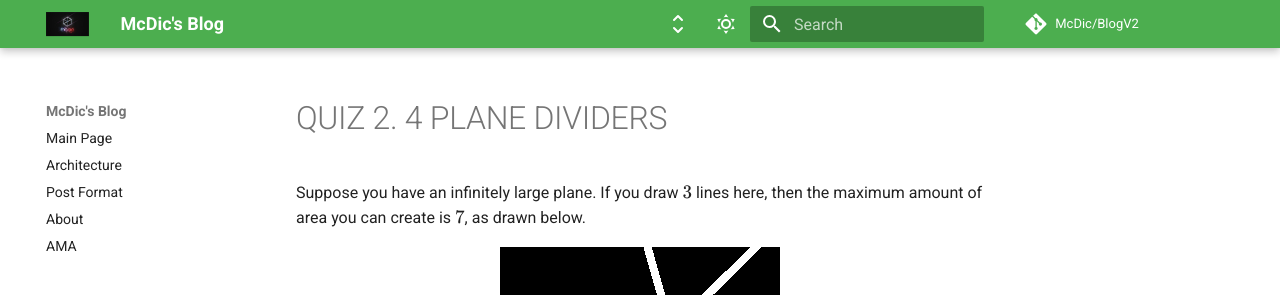
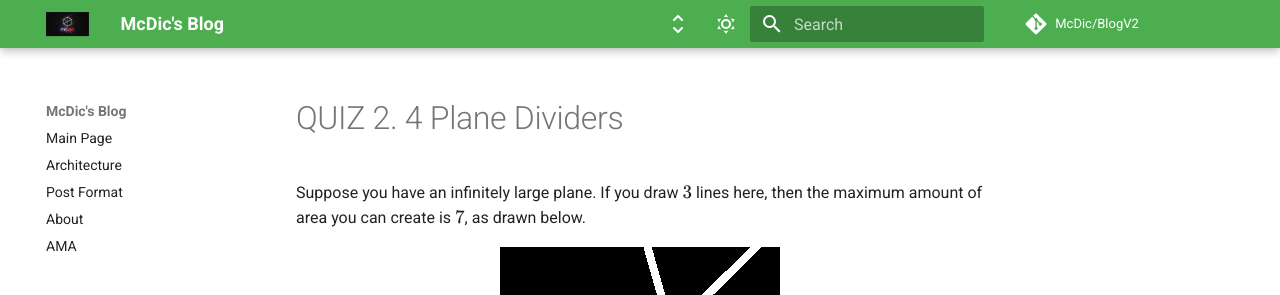
Before and after one commit to McDic/BlogV2, an MkDocs documentation site: the page built from docs/quiz/q2/question.md, in a window 1280 px wide and 995 px high. Shown: the top 295 px of the window. Built offline with MkDocs 1.6.1 and Material for MkDocs 9.7.7, drawn with Linux system fonts in a browser that asks for light colours; comment, search, counter and statistics services are not loaded.

```diff
--- a/docs/quiz/q2/question.md
+++ b/docs/quiz/q2/question.md
@@ -1,5 +1,5 @@
 ---
-title: QUIZ 2. 4 PLANE DIVIDERS
+title: QUIZ 2. 4 Plane Dividers
 ---
 
 Suppose you have an infinitely large plane.
```
Also changed, not shown: docs/quiz/q2/answer.md (+1 -1 lines).
